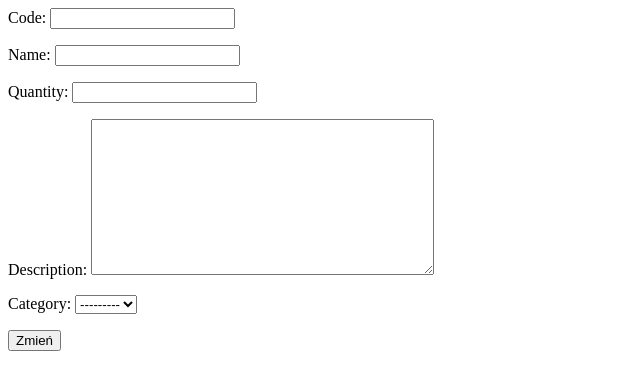
After one commit to hhef/FPPlite, a Django app: page /products/1 in a window 1280 px wide. The commit adds this page. Shown: the top 390 px of the page, without its empty margins (0-640 px from the left). Run offline with Django 3.2, Linux system fonts and the light colour scheme; data that the repository does not hold is empty.

Commit message:
add product creations and product editing

```diff
--- a/FPP/forms.py
+++ b/FPP/forms.py
@@ -14,7 +14,17 @@ class ContractorForm(forms.ModelForm):
         fields = "__all__"
 
 
-class ProductsForm(forms.ModelForm):
+class ProductsForm(forms.Form):
+    code = forms.CharField(max_length=12)
+    name = forms.CharField(max_length=256)
+    quantity = forms.IntegerField()
+    description = forms.CharField(widget=forms.Textarea)
+    category = forms.ModelChoiceField(queryset=Category.objects.all())
+    purchase_price = forms.FloatField()
+    price_for_sale = forms.FloatField()
+
+
+class EditProductsForm(forms.ModelForm):
     class Meta:
         model = Product
-        fields = "__all__"
+        exclude = ['price_for_sale']
--- a/FPP/models.py
+++ b/FPP/models.py
@@ -25,6 +25,10 @@ class Product(models.Model):
     description = models.TextField()
     category = models.ForeignKey(Category, on_delete=models.DO_NOTHING)
 
+    @property
+    def last_price(self):
+        return self.price_for_sale.last()
+
 
 class OrderDetail(models.Model):
     product = models.ForeignKey(Product, on_delete=models.DO_NOTHING)
@@ -50,3 +54,7 @@ class Contractor(models.Model):
 class ProductHistory(models.Model):
     price_for_sale = models.FloatField()
     purchase_price = models.FloatField()
+
+
+# Można zrobić cenę w produkcie stałą, i z historii ceny foreign key do ceny aktualnej. Jeżeli cena aktualnie jest różna
+# się updateuje, a jeżeli nie to zostaje. Przy dostawie cena zostanie wrzucona do historii cen
--- a/FPP/views.py
+++ b/FPP/views.py
@@ -1,8 +1,8 @@
 from django.shortcuts import render
 from django.views import View
-from FPP.forms import CategoryForm, ContractorForm, ProductsForm
+from FPP.forms import CategoryForm, ContractorForm, ProductsForm, EditProductsForm
 from django.http import HttpResponseRedirect
-from FPP.models import Category, Contractor, Product
+from FPP.models import Category, Contractor, Product, ProductHistory
 
 
 class CreateCategoryView(View):
@@ -76,17 +76,42 @@ class EditContractorView(View):
 
 class ProductCreatorView(View):
     def get(self, request):
-        products = Product.objects.order_by('name')
+        products = Product.objects.order_by('code')
         form = ProductsForm()
         return render(request, "warehouse.html", {"form":form,
                                                     "products":products})
 
     def post(self, request):
-        products = Product.objects.order_by('name')
+        products = Product.objects.all()
         form = ProductsForm(request.POST)
         if form.is_valid():
-            form.save()
+            new_product = Product.objects.create(code=form.cleaned_data['code'],
+                                                 name=form.cleaned_data['name'],
+                                                 quantity=form.cleaned_data['quantity'],
+                                                 description=form.cleaned_data['description'],
+                                                 category=form.cleaned_data['category'])
+            new_price = ProductHistory.objects.create(purchase_price=form.cleaned_data['purchase_price'],
+                                                      price_for_sale=form.cleaned_data['price_for_sale'])
+            new_product.price_for_sale.add(new_price)           # łączymy nowy produkt z nową ceną zakupu. Wszytko łączy
+            new_product.save()                                  # się w trzeciej tabeli i wyświetla na stronie
             return HttpResponseRedirect("/products")
         else:
             return render(request, "warehouse.html", {"form": form,
                                                         "products": products})
+
+class EditProductCreatorView(View):
+    def get(self, request, id):
+        form = EditProductsForm()
+        return render(request, "edit_product.html", {"form":form})
+
+    def post(self, request, id):
+        form = EditProductsForm(request.POST)
+        if form.is_valid():
+            edited_product = Product.objects.get(pk=id)
+            edited_product.code = form.cleaned_data['code']
+            edited_product.name = form.cleaned_data['name']
+            edited_product.quantity = form.cleaned_data['quantity']
+            edited_product.description = form.cleaned_data['description']
+            edited_product.category = form.cleaned_data['category']
+            edited_product.save()
+            return HttpResponseRedirect("/products")
--- a/FPPlite/urls.py
+++ b/FPPlite/urls.py
@@ -15,15 +15,16 @@ Including another URLconf
 """
 from django.contrib import admin
 from django.urls import path
-from FPP.views import CreateCategoryView, EditCategoryView, ContractorsCreate, EditContractorView, ProductCreatorView
+from FPP.views import CreateCategoryView, EditCategoryView, ContractorsCreate, EditContractorView, ProductCreatorView, \
+    EditProductCreatorView
 
 urlpatterns = [
     path('admin/', admin.site.urls),
     path('category/', CreateCategoryView.as_view()),
     path('category/<int:id>', EditCategoryView.as_view()),
-    path('products/', ProductCreatorView.as_view()),                         # cały magazyn
+    path('products/', ProductCreatorView.as_view()),
     # path('warehouse/category/<int:id>'),        # wyświetanie wszystkch produktów danej kategorii
-    # path('product/<int:id>'),                   # info o danym produkcje
+    path('products/<int:id>', EditProductCreatorView.as_view()),                   # info o danym produkcje
     # path('sales/'),                             # wszystkie sprzedaże
     # path('sales/<int:id>'),                     # szczegoły dostawy
     # path('delivery/'),                          # wszystkie dostawy
--- /dev/null
+++ b/templates/edit_product.html
@@ -0,0 +1,5 @@
+<form method="POST">
+    {% csrf_token %}
+    {{ form.as_p }}
+    <input type="submit" value="Zmień">
+</form>
--- a/templates/warehouse.html
+++ b/templates/warehouse.html
@@ -5,12 +5,12 @@
     <input type="submit" value="Stwórz">
 </form>
 <table style="width:50%">
-    <caption>Produkty</caption>
+    <caption><b>Produkty</b></caption>
         <tr>
             <th>Kod</th><th>Nazwa</th><th>Kategoria</th><th>Opis</th><th>Cena sprzedaży</th><th>Ilość na magazynie</th>
         </tr>
         <tr>{% for prod in products %}
             <td><a href="/products/{{ prod.id }}">{{ prod.code }}</a></td><td>{{ prod.name }}</td><td>{{ prod.category.category }}</td>
-            <td>{{ prod.description }}</td><td>{{ prod.price_for_sale }}zł</td><td>{{ prod.quantity }}</td>
+            <td>{{ prod.description }}</td><td>{{ prod.last_price.price_for_sale }} zł</td><td>{{ prod.quantity }}</td>
         </tr>{% endfor %}
 </table>
```
